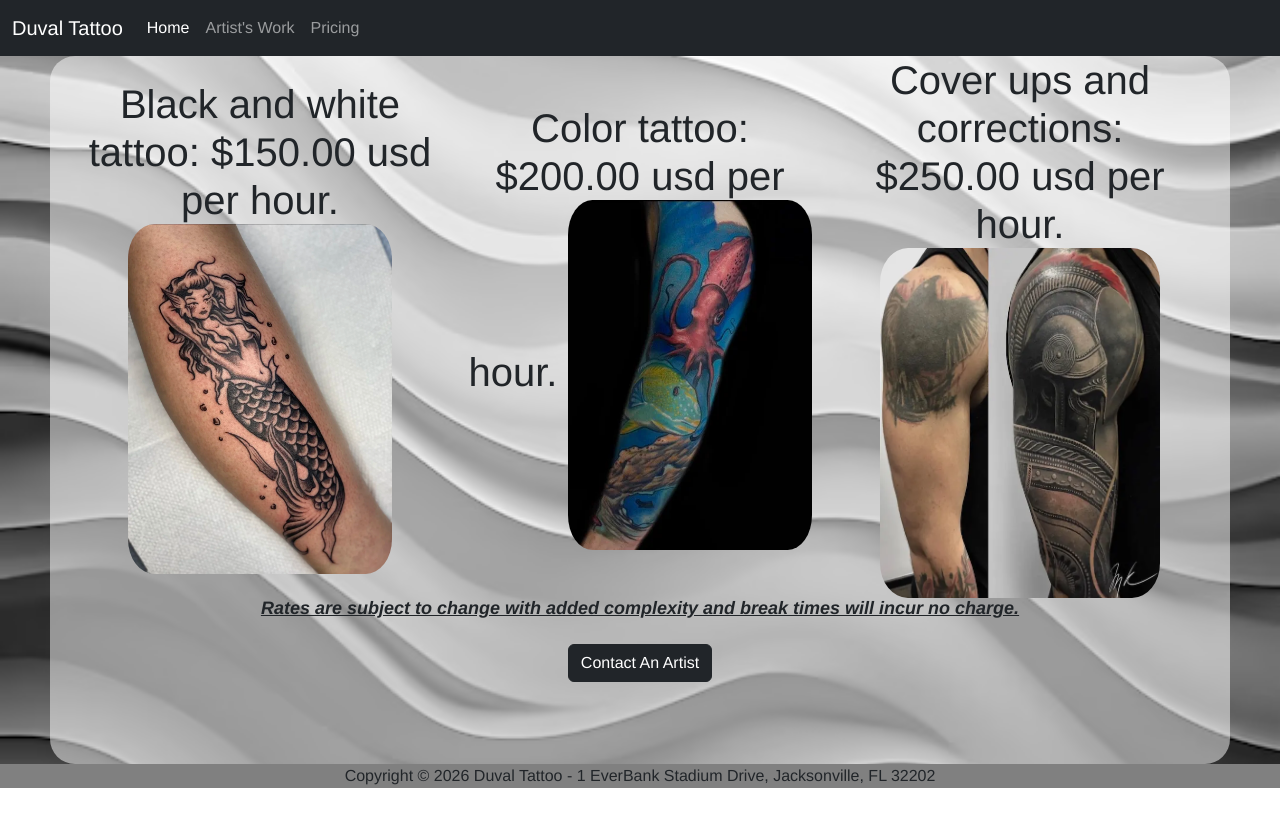
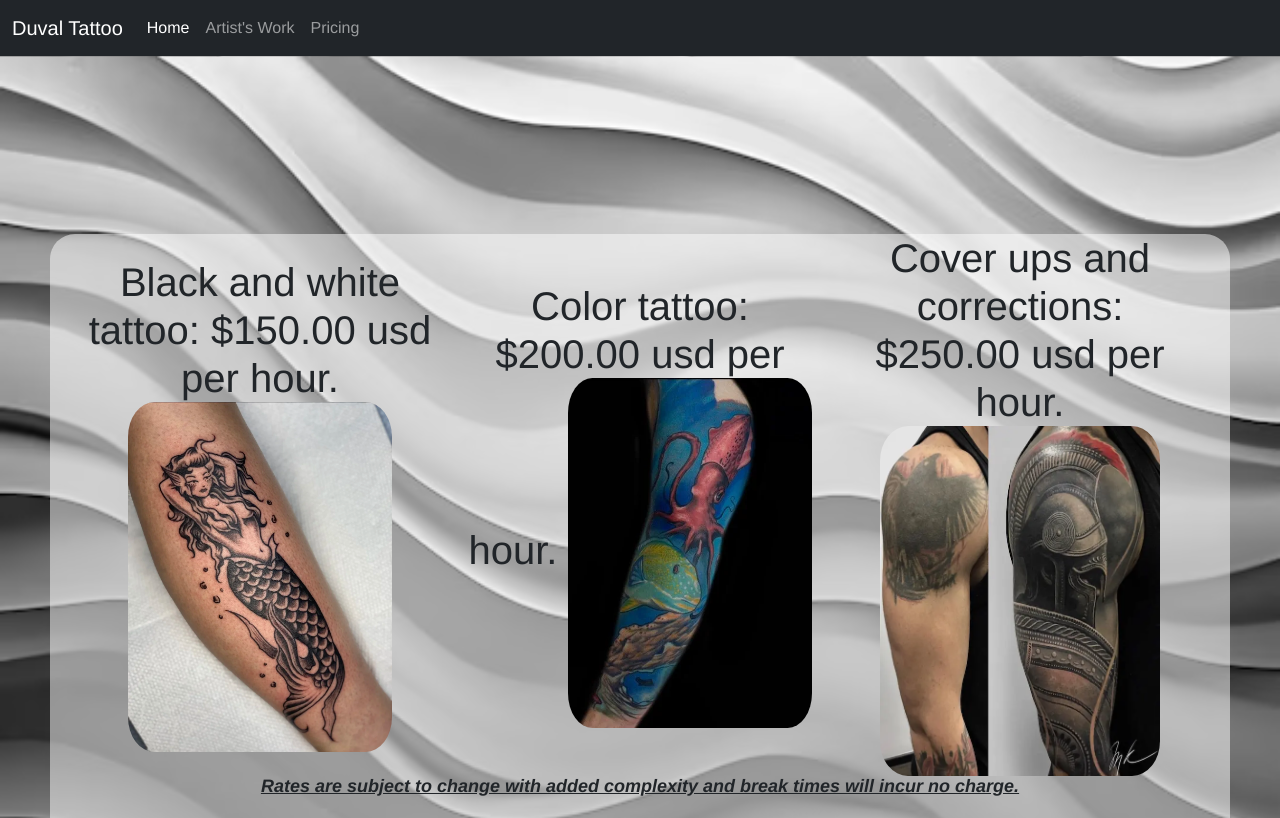
Before and after one commit to DuvalLu/Duval-Tattoo, a plain HTML site: page pricing.html in a window 1280 px wide. Shown: the top 818 px of the page. Drawn offline with nearby package versions, Linux system fonts and the light colour scheme.

Commit message:
styled pricing page with padding top and bottom

```diff
--- a/CSS/style.css
+++ b/CSS/style.css
@@ -40,6 +40,24 @@
   padding-bottom: 5%;
 }
 
+.bg-photo-pricing {
+  background-image: url(/IMAGES/cleanBWbg.avif);
+  background-size: cover;
+  background-repeat: no-repeat;
+  background-attachment: fixed;
+  background-position: center center;
+  margin: 0%;
+  color: rgb(4c, 2b, 36);
+  padding-top: 10%;
+  padding-bottom: 10%;
+}
+
+.bg-photo-pricing > .shield {
+  margin: 50px;
+  background-color: rgba(255, 255, 255, 0.5);
+  border-radius: 25px;
+}
+
 h1 {
   text-align: center;
 }
--- a/pricing.html
+++ b/pricing.html
@@ -45,7 +45,7 @@
       </div>
     </nav>
   </header>
-  <body><section class="bg-photo-second">
+  <body><section class="bg-photo-pricing">
     <div class="shield">
     <h1>
       <div class="container text-center">
```
Also changed, not shown: 1 other file.
